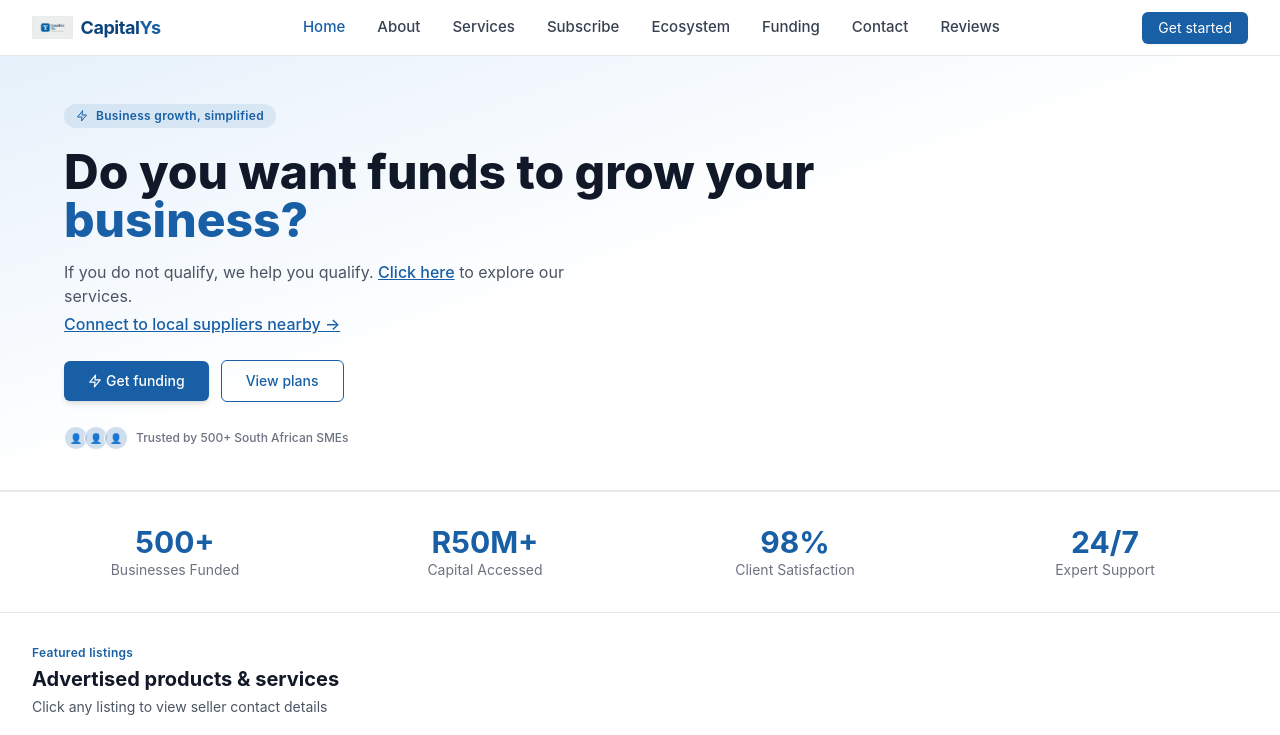
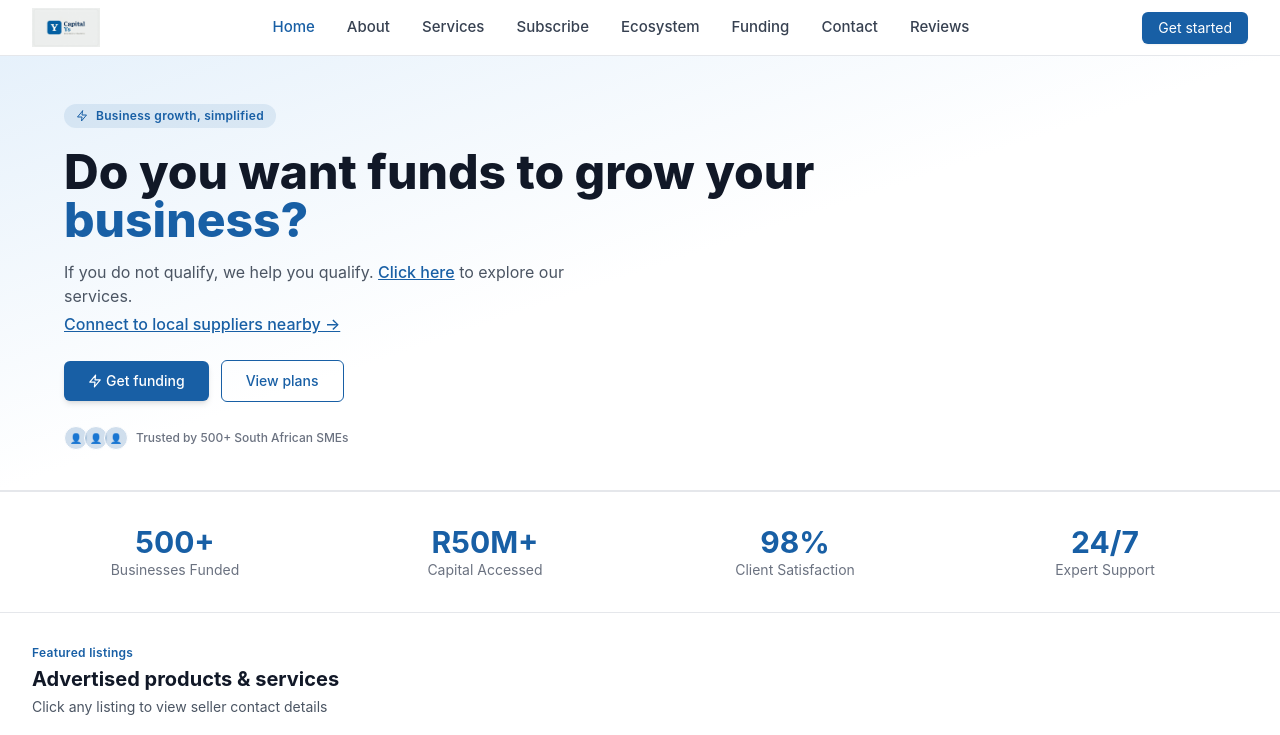
Before and after one commit to MondeNel/capital_ys, a React (Vite) app in the folder capital-ys/: page / in a window 1280 px wide. Shown: the top 735 px of the page. Built offline with nearby package versions, Linux system fonts and the light colour scheme.

Commit message:
Make navbar logo image-only and larger for better visibility

```diff
--- a/capital-ys/src/components/Logo.jsx
+++ b/capital-ys/src/components/Logo.jsx
@@ -3,29 +3,18 @@ import React from 'react';
 
 const Logo = ({ size = "md", onClick }) => {
   const sizeClasses = {
-    sm: "h-5",
-    md: "h-6",
-    lg: "h-8"
-  };
-
-  const textSize = {
-    sm: "text-sm",
-    md: "text-lg",
-    lg: "text-2xl"
+    sm: "h-6",
+    md: "h-8",
+    lg: "h-10"
   };
 
   return (
-    <div className={`flex items-center gap-2 cursor-pointer ${textSize[size]}`} onClick={onClick}>
+    <div className="cursor-pointer" onClick={onClick}>
       <img
         src="/logo.png"
         alt="Capital Ys Logo"
         className={`${sizeClasses[size]} w-auto object-contain`}
       />
-      {/* If you still want the wordmark next to the image, keep it; otherwise remove */}
-      <div className="flex items-baseline">
-        <span className="font-bold text-[#0C447C] tracking-tight">Capital</span>
-        <span className="font-bold text-[#185FA5] tracking-tight">Ys</span>
-      </div>
     </div>
   );
 };
--- a/capital-ys/src/components/Navbar.jsx
+++ b/capital-ys/src/components/Navbar.jsx
@@ -1,6 +1,6 @@
 import { useState, useEffect } from 'react';
 import { FiMenu, FiX } from 'react-icons/fi';
-import Logo from './Logo';  // import the Logo component
+import Logo from './Logo';
 
 const Navbar = ({ changePage, activePage }) => {
   const [scrolled, setScrolled] = useState(false);
@@ -30,8 +30,9 @@ const Navbar = ({ changePage, activePage }) => {
       <nav className={`sticky top-0 z-20 transition-all duration-300 ${
         scrolled ? 'bg-white/80 backdrop-blur-md shadow-sm border-b border-gray-200' : 'bg-white border-b border-gray-200'
       } px-4 sm:px-8 h-14 flex items-center justify-between`}>
-        {/* Logo */}
-        <Logo size="md" onClick={() => handlePageChange('home')} />
+
+        {/* Logo - now larger */}
+        <Logo size="lg" onClick={() => handlePageChange('home')} />
 
         {/* Desktop Navigation */}
         <div className="hidden md:flex gap-8">
@@ -52,7 +53,6 @@ const Navbar = ({ changePage, activePage }) => {
           <button onClick={() => handlePageChange('subscribe')} className="bg-[#185FA5] text-white text-sm px-4 py-1.5 rounded-md hover:bg-[#0C447C] transition-colors shadow-sm">
             Get started
           </button>
-          {/* Mobile menu button */}
           <button
             onClick={() => setMobileMenuOpen(!mobileMenuOpen)}
             className="md:hidden text-gray-700 focus:outline-none"
@@ -62,7 +62,6 @@ const Navbar = ({ changePage, activePage }) => {
         </div>
       </nav>
 
-      {/* Mobile Menu Dropdown */}
       {mobileMenuOpen && (
         <div className="md:hidden fixed top-14 left-0 right-0 bg-white border-b border-gray-200 shadow-lg z-10 py-4 px-4 flex flex-col gap-3 animate-fadeIn">
           {pages.map(page => (
```
